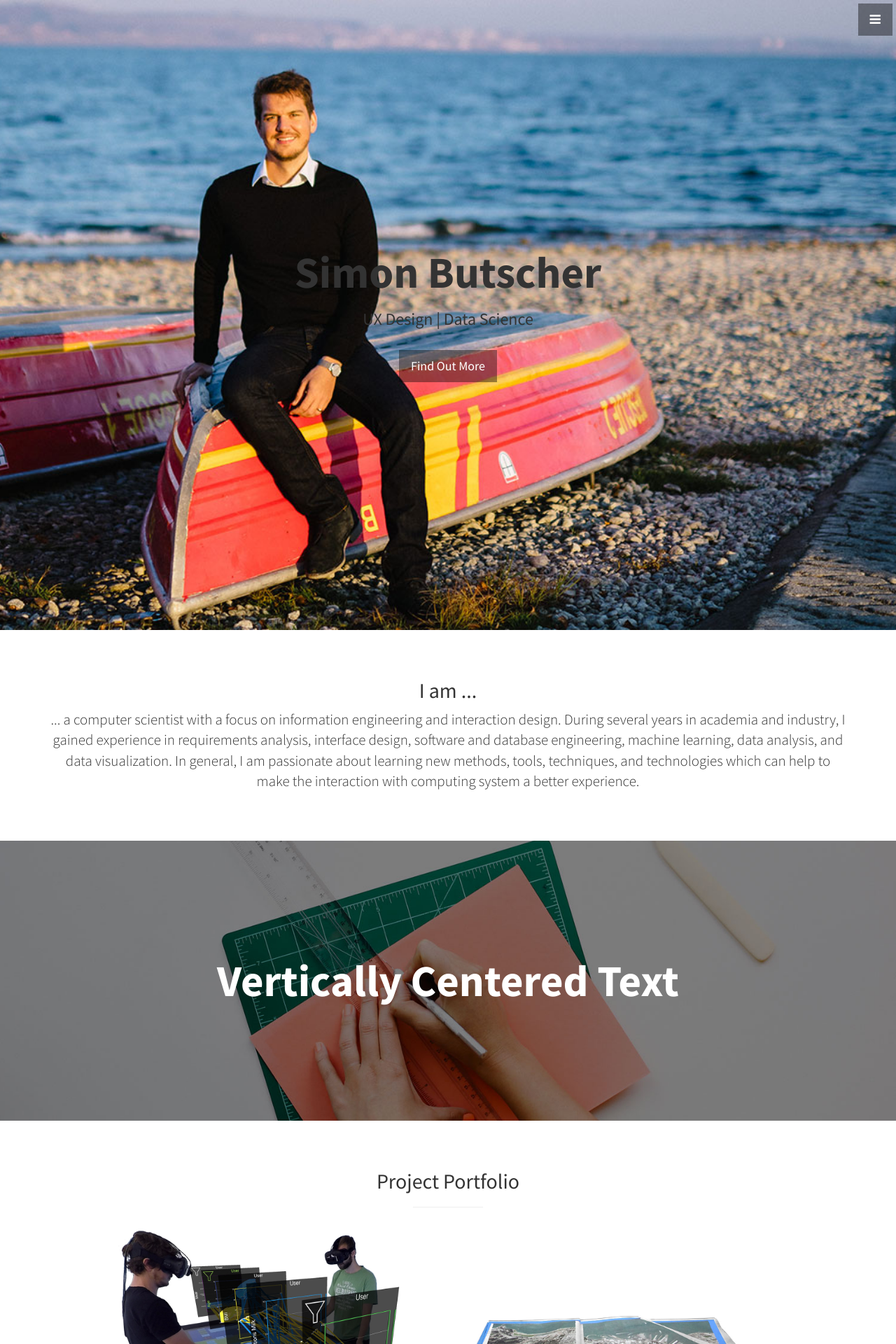
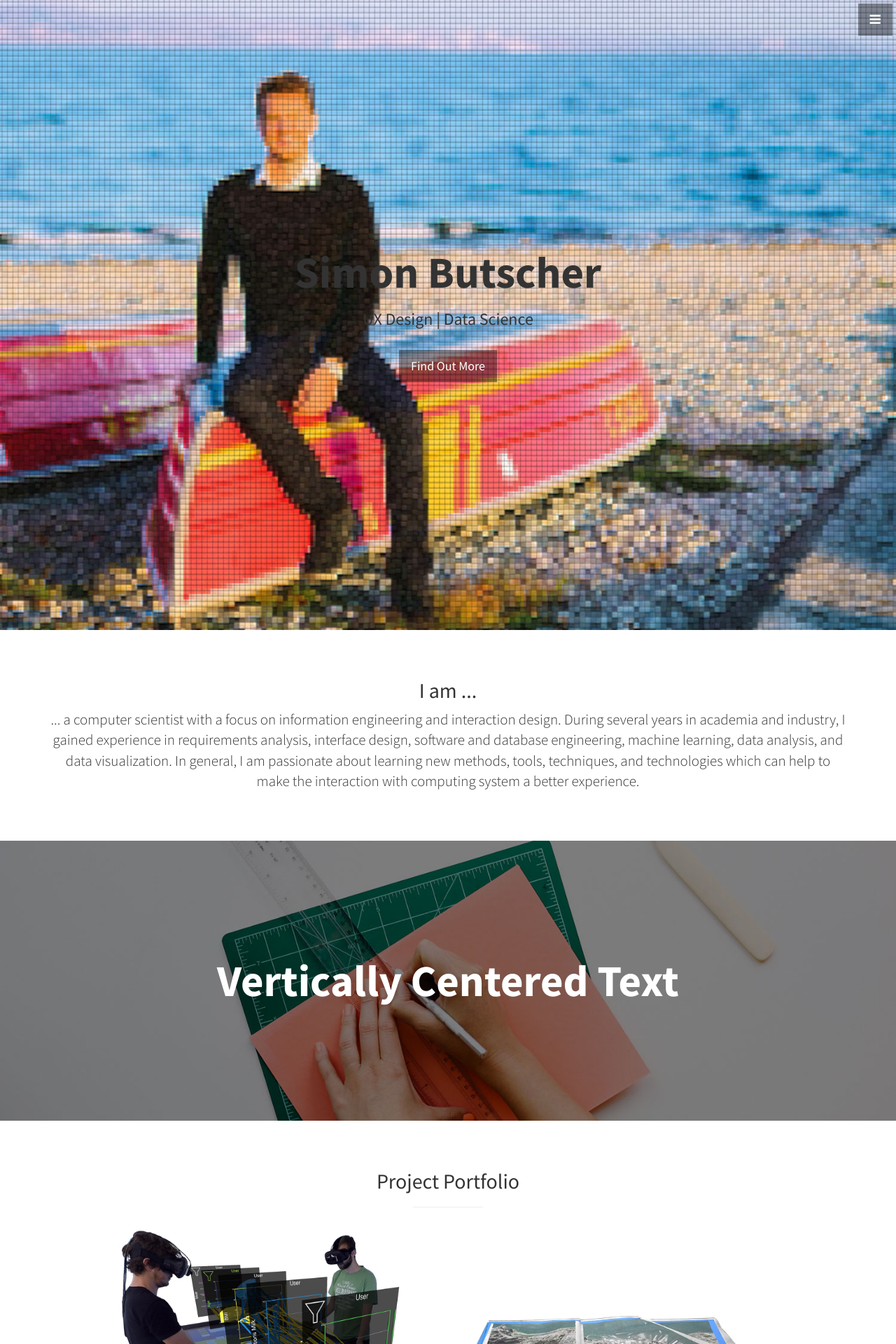
Before and after one commit to SimonButscher/home, a Jekyll site: the page built from index.html, in a window 1280 px wide. Shown: the top 1920 px of the page at 70% size. Built offline with Jekyll 4.4.1, drawn with Linux system fonts in a browser that asks for light colours.

Commit message:
Update stylish-portfolio.css

```diff
--- a/css/stylish-portfolio.css
+++ b/css/stylish-portfolio.css
@@ -155,7 +155,7 @@
     position: relative;
     width: 100%;
     height: 100%;
-    background: url(../img/bg_header_2_2.jpg) no-repeat center center scroll;
+    background: url(../img/bg_header_2_3.jpg) no-repeat center center scroll;
     -webkit-background-size: cover;
     -moz-background-size: cover;
     background-size: cover;
```
